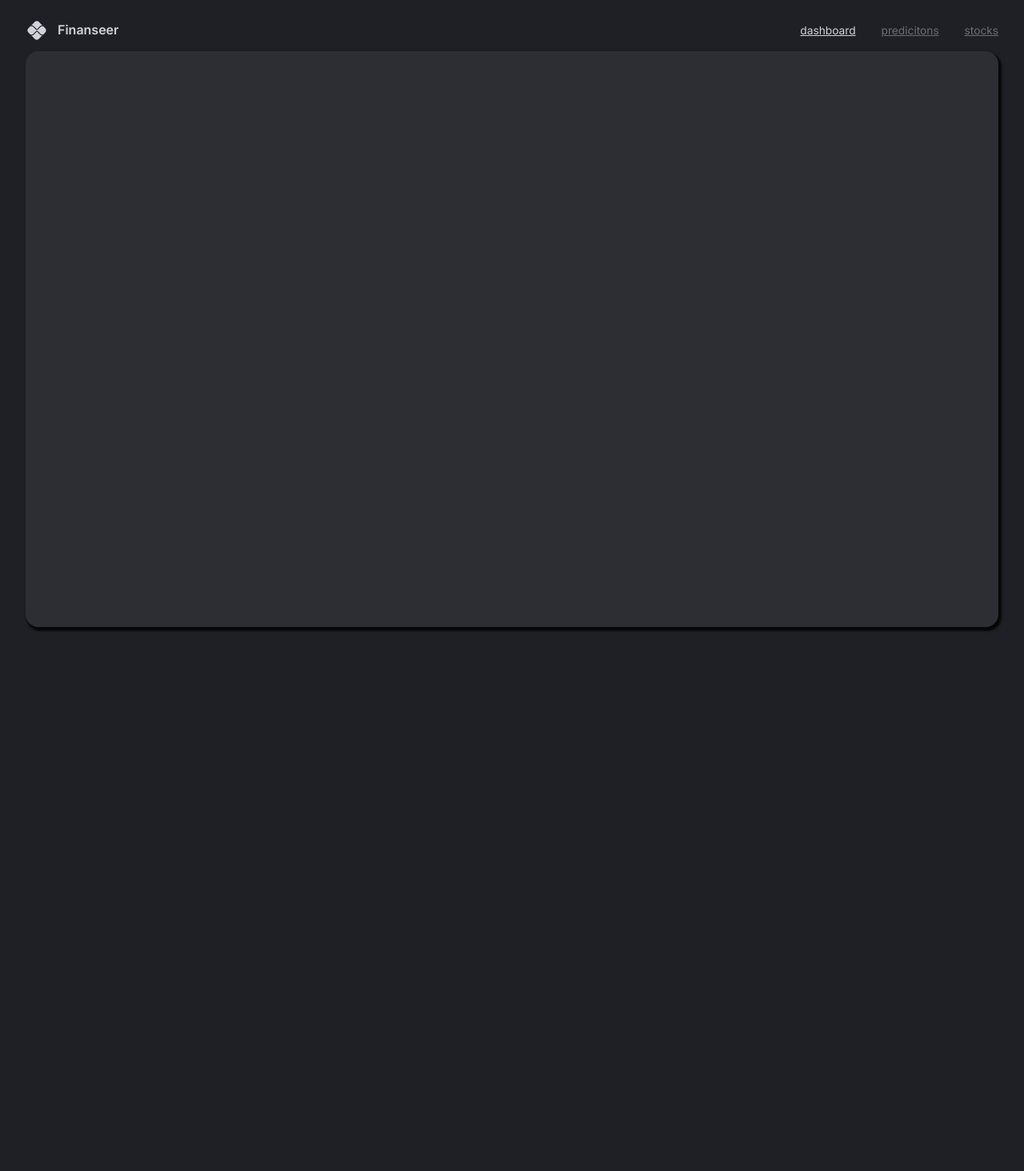
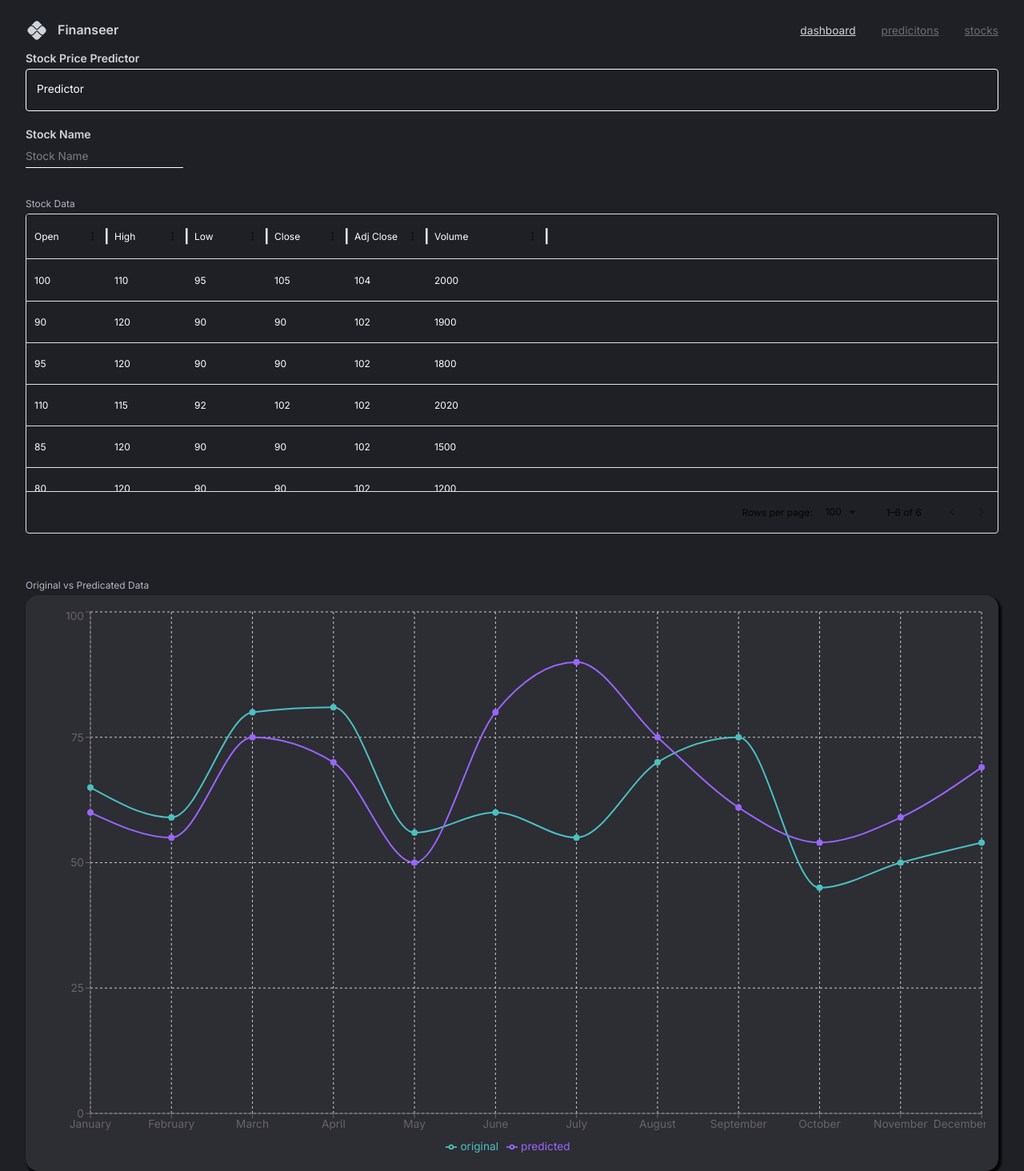
Before and after one commit to ArslanKamchybekov/AI-Stock-Market-Management, a React (Vite) app in the folder client/: page /stocks in a window 1280 px wide. Shown: the whole page at 80% size. Before the commit the page ends 800 px from the top, so only its background shows below. Built offline with nearby package versions, Linux system fonts and the light colour scheme.

Commit message:
Added the necessary components for the stocks tab

```diff
--- a/client/src/scenes/stocks/index.tsx
+++ b/client/src/scenes/stocks/index.tsx
@@ -1,10 +1,119 @@
 import DashboardBox from "@/components/DashboardBox"
+import { Box, Input, TextField, Typography } from "@mui/material"
+import { DataGrid, GridColDef } from "@mui/x-data-grid";
+import { CartesianGrid, Legend, Line, LineChart, ResponsiveContainer, Tooltip, XAxis, YAxis } from "recharts";
 
 const Stocks = () => {
+    const columns: GridColDef[] = [
+        { field: 'open', headerName: 'Open', width: 100 },
+        { field: 'high', headerName: 'High', width: 100 },
+        { field: 'low', headerName: 'Low', width: 100 },
+        { field: 'close', headerName: 'Close', width: 100 },
+        { field: 'adjClose', headerName: 'Adj Close', width: 100 },
+        { field: 'volume', headerName: 'Volume', width: 150 },
+    ];
+
+    const rows = [
+        { id: 1, open: 100, high: 110, low: 95, close: 105, adjClose: 104, volume: 2000 },
+        { id: 2, open: 90, high: 120, low: 90, close: 90, adjClose: 102, volume: 1900 },
+        { id: 3, open: 95, high: 120, low: 90, close: 90, adjClose: 102, volume: 1800 },
+        { id: 4, open: 110, high: 115, low: 92, close: 102, adjClose: 102, volume: 2020 },
+        { id: 5, open: 85, high: 120, low: 90, close: 90, adjClose: 102, volume: 1500 },
+        { id: 6, open: 80, high: 120, low: 90, close: 90, adjClose: 102, volume: 1200 }
+    ];
+
+    const sampleData = [
+        { month: 'January', original: 65, predicted: 60 },
+        { month: 'February', original: 59, predicted: 55 },
+        { month: 'March', original: 80, predicted: 75 },
+        { month: 'April', original: 81, predicted: 70 },
+        { month: 'May', original: 56, predicted: 50 },
+        { month: 'June', original: 60, predicted: 80 },
+        { month: 'July', original: 55, predicted: 90 },
+        { month: 'August', original: 70, predicted: 75 },
+        { month: 'September', original: 75, predicted: 61 },
+        { month: 'October', original: 45, predicted: 54 },
+        { month: 'November', original: 50, predicted: 59 },
+        { month: 'December', original: 54, predicted: 69 }
+    ];
+
     return (
-        <DashboardBox width="100%" height="100%" p="1rem" overflow="hidden">
-
-        </DashboardBox>
+        <>
+            <Typography variant="h4" gutterBottom>
+                Stock Price Predictor
+            </Typography>
+            <TextField
+                label="Predictor"
+                variant="outlined"
+                fullWidth
+                sx={{
+                    '& .MuiOutlinedInput-root': {
+                        '& fieldset': {
+                            borderColor: 'white',
+                        },
+                        '& input': {
+                            color: 'white',
+                        },
+                    },
+                    '& .MuiInputLabel-root': {
+                        color: 'white',
+                    },
+                    '& .MuiInputLabel-root.Mui-focused': {
+                        color: 'white',
+                    }
+                }}
+            />
+            <br />
+            <br />
+            <Typography variant="h4" gutterBottom>Stock Name</Typography>
+            <Input
+                aria-label="Stock Name Input"
+                placeholder="Stock Name"
+                sx={{
+                    color: 'white',
+                    '&:before': {
+                        borderColor: 'white',
+                    },
+                    '&:hover:not(.Mui-disabled):before': {
+                        borderColor: 'white',
+                    },
+                    '&.Mui-focused:before': {
+                        borderColor: 'white',
+                    },
+                    '& input': {
+                        color: 'white',
+                    },
+                }}
+            />
+            <br />
+            <br />
+            <Box marginY={2} sx={{ color: 'white' }}>
+                <Typography variant="h5" gutterBottom>
+                    Stock Data
+                </Typography>
+                <div style={{ height: 400, width: '100%', color: 'white' }}>
+                    <DataGrid rows={rows} columns={columns} sx={{ color: 'white' }} />
+                </div>
+            </Box>
+            <br />
+            <br />
+            <Typography variant="h5" gutterBottom>
+                Original vs Predicated Data
+            </Typography>
+            <DashboardBox width="100%" height="100%" p="1rem" overflow="hidden">
+                <ResponsiveContainer width="100%" height="100%">
+                    <LineChart data={sampleData}>
+                        <CartesianGrid strokeDasharray="3 3" />
+                        <XAxis dataKey="month" />
+                        <YAxis />
+                        <Tooltip />
+                        <Legend />
+                        <Line type="monotone" dataKey="original" stroke="rgb(75, 192, 192)" strokeWidth={2} dot={{ fill: 'rgb(75, 192, 192)' }} />
+                        <Line type="monotone" dataKey="predicted" stroke="rgb(153, 102, 255)" strokeWidth={2} dot={{ fill: 'rgb(153, 102, 255)' }} />
+                    </LineChart>
+                </ResponsiveContainer>
+            </DashboardBox>
+        </>
     )
 }
 
```
